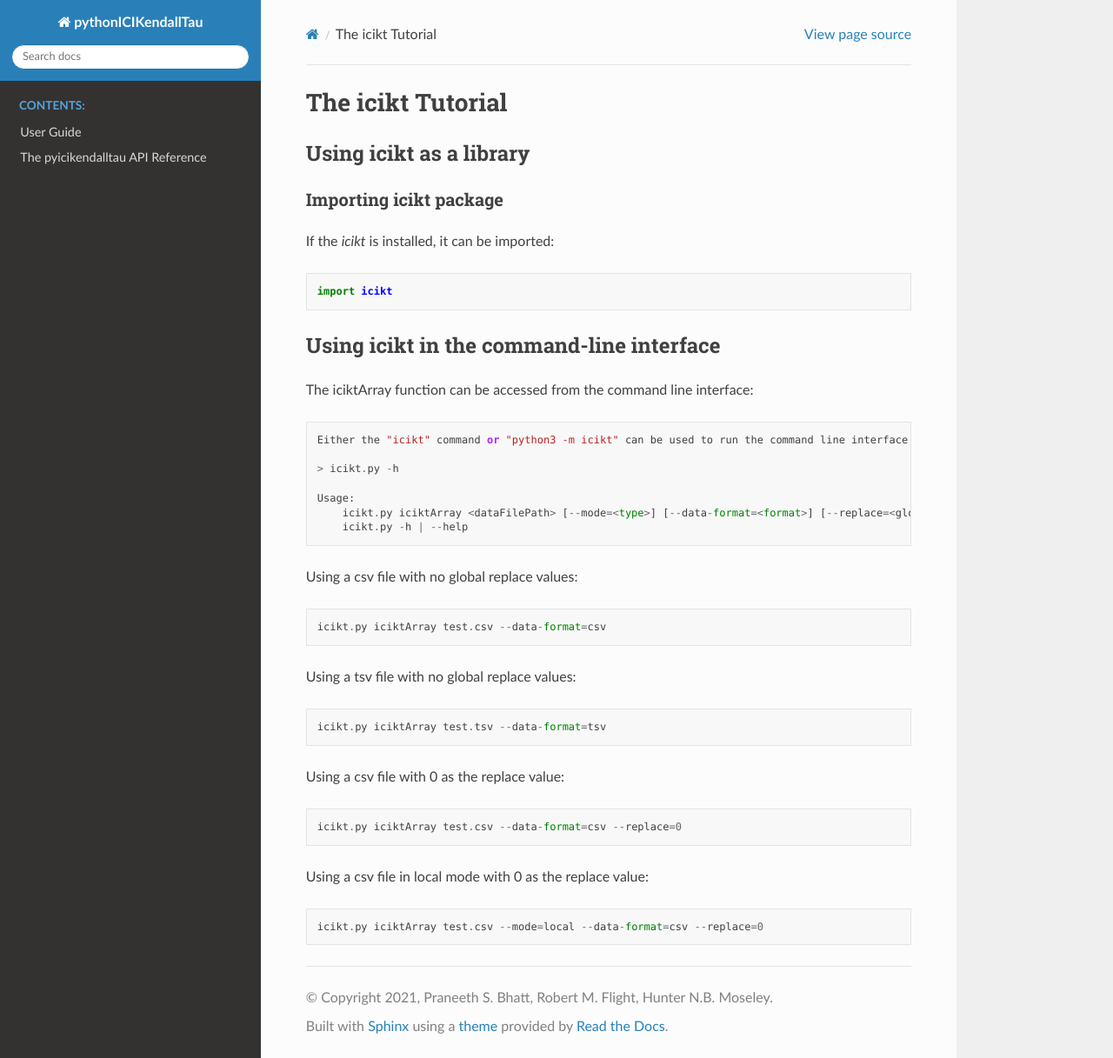
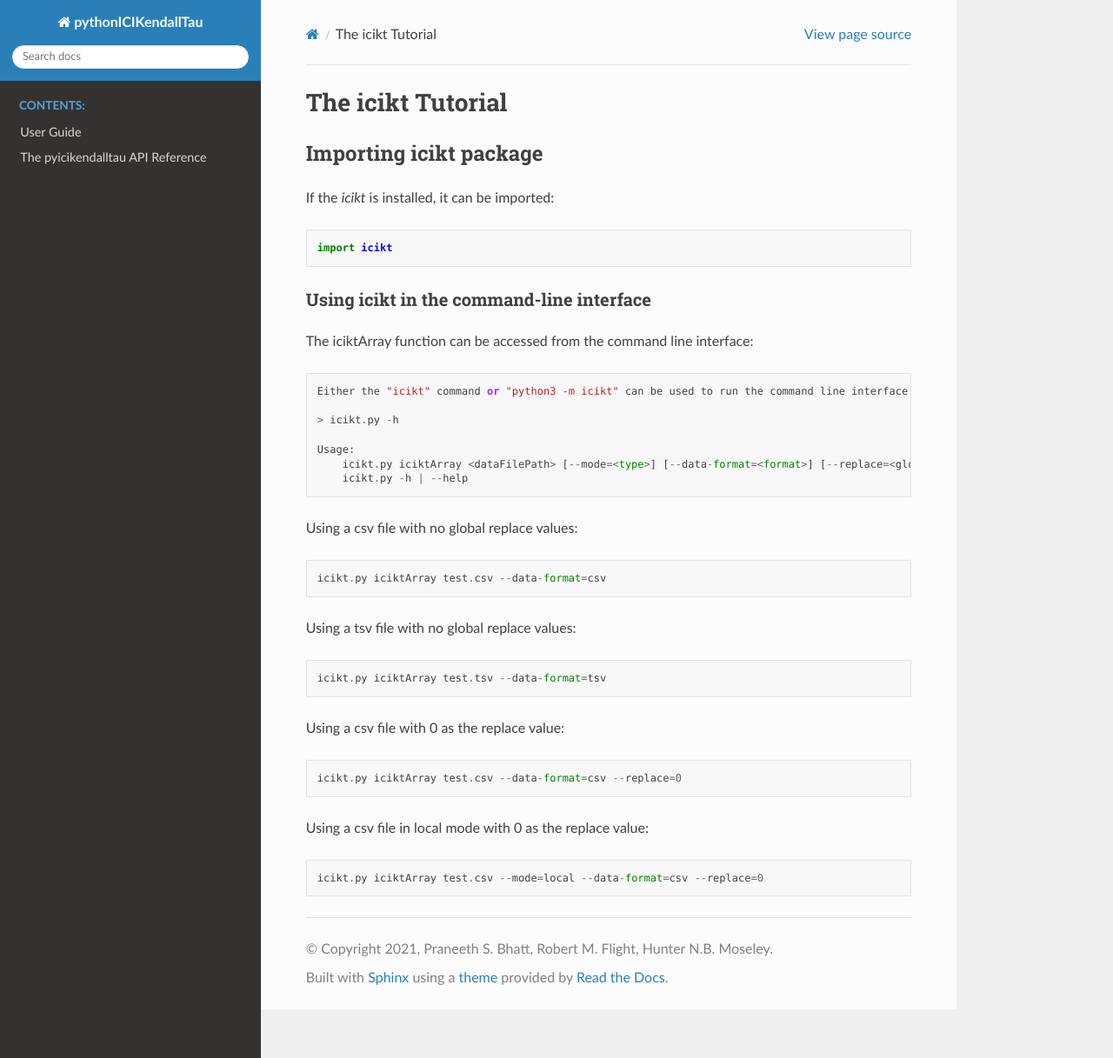
Before and after one commit to MoseleyBioinformaticsLab/icikt, a Sphinx documentation site: the page built from docs/tutorial.rst, in a window 1280 px wide and 1217 px high. Shown: the whole window at 87% size. Built offline with Sphinx 7.4.7 and the Read the Docs theme 2.0.0, drawn with Linux system fonts in a browser that asks for light colours.

Commit message:
Update tutorial.rst

```diff
--- a/docs/tutorial.rst
+++ b/docs/tutorial.rst
@@ -2,8 +2,6 @@ The icikt Tutorial
 ====================
 
 
-Using icikt as a library
---------------------------
 
 Importing icikt package
 ~~~~~~~~~~~~~~~~~~~~~~~~~
```
